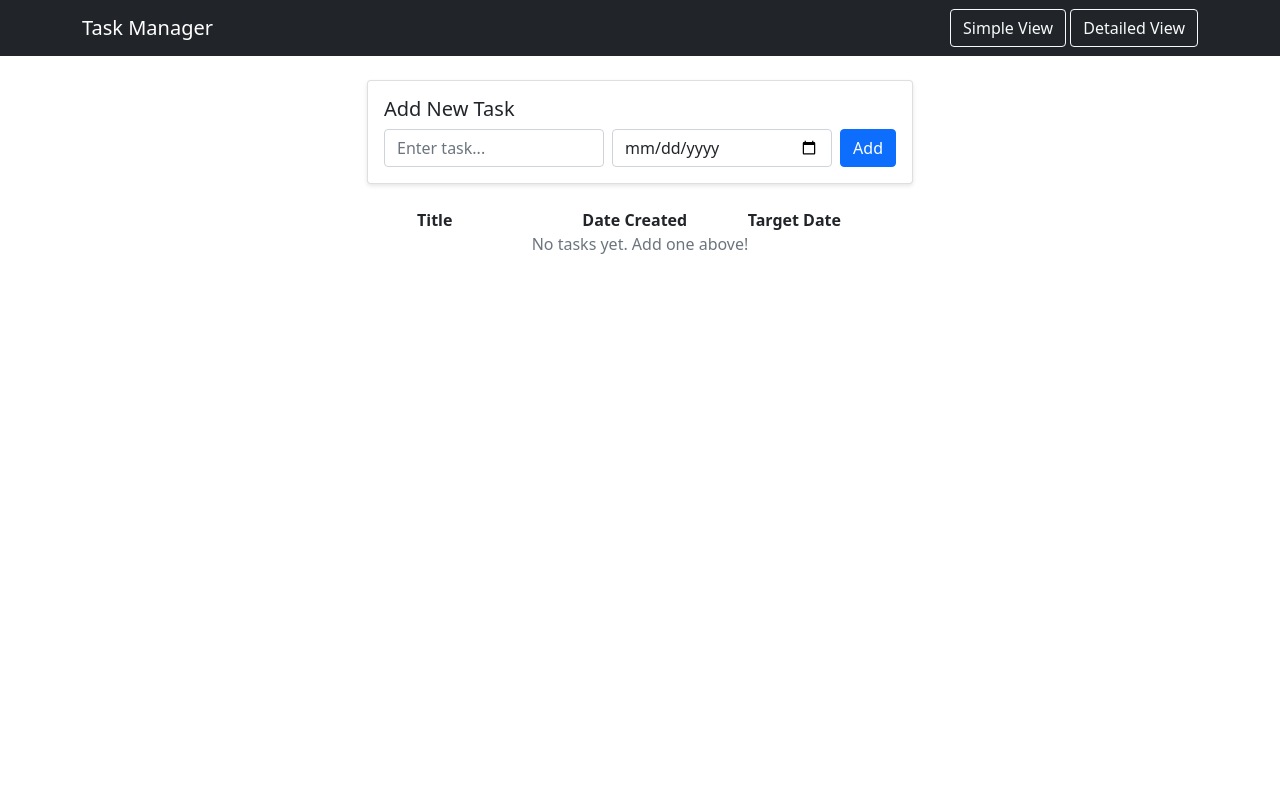
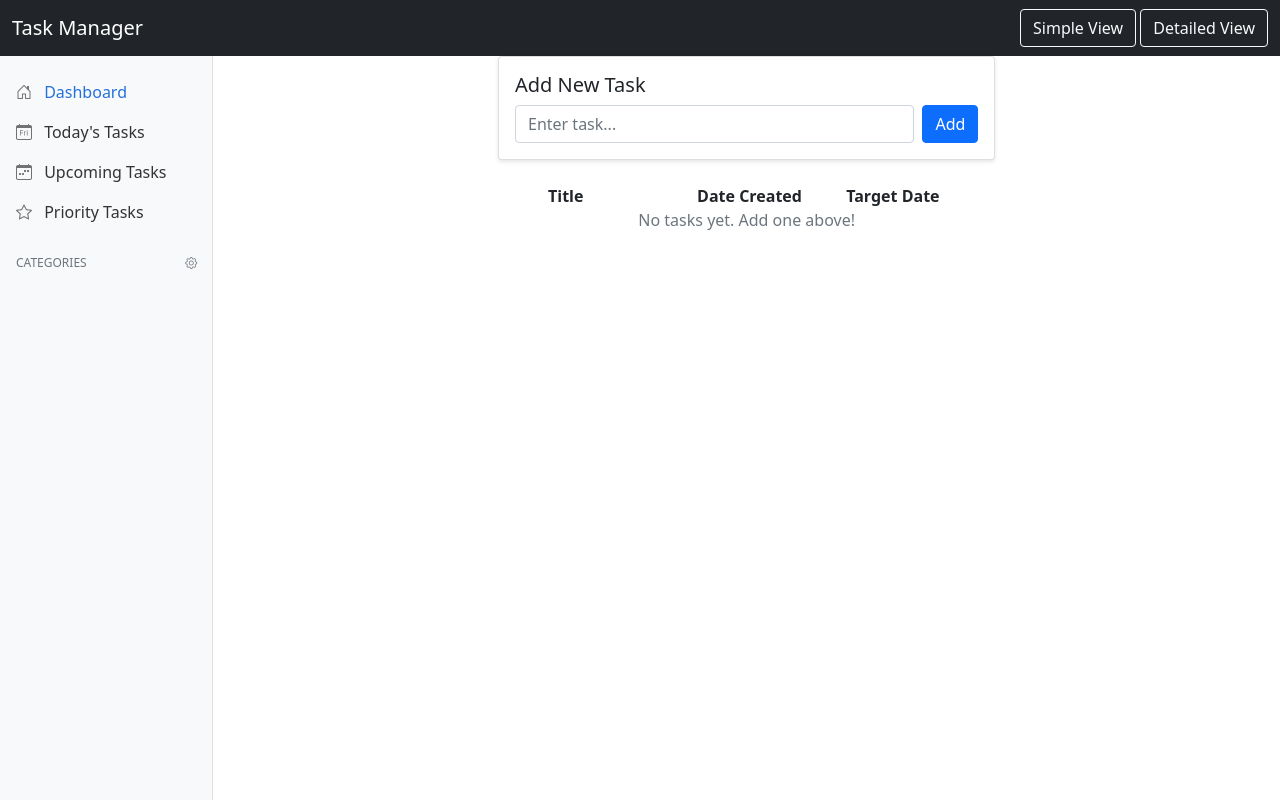
Before and after one commit to Kamalabot/cursor_projects, a Flask app: page / in a window 1280 px wide. Run offline with Flask 3, Linux system fonts and the light colour scheme; some libraries are stand-ins or nearby versions.

Commit message:
commiting the edit process

```diff
--- a/htmx_flask_study/app.py
+++ b/htmx_flask_study/app.py
@@ -1,6 +1,6 @@
 from flask import Flask, render_template, request, jsonify
-from database import db, Task
-from datetime import datetime
+from database import db, Task, Category
+from datetime import datetime, timezone
 app = Flask(__name__)
 app.config['SQLALCHEMY_DATABASE_URI'] = 'sqlite:///tasks.db'
 app.config['SQLALCHEMY_TRACK_MODIFICATIONS'] = False
@@ -86,6 +86,87 @@
     tasks = Task.query.order_by(Task.created_at.desc()).all()
     return render_template('partials/task_list_with_status.html', tasks=tasks)
 
+@app.route('/tasks/today')
+def today_tasks():
+    today = datetime.now(timezone.utc).date()
+    tasks = Task.query.filter(
+        db.func.date(Task.target_date) == today
+    ).order_by(Task.priority.desc()).all()
+    return render_template('partials/task_list_with_status.html', tasks=tasks)
+
+@app.route('/tasks/upcoming')
+def upcoming_tasks():
+    today = datetime.now(timezone.utc).date()
+    tasks = Task.query.filter(
+        Task.target_date > today
+    ).order_by(Task.target_date.asc()).all()
+    return render_template('partials/task_list_with_status.html', tasks=tasks)
+
+@app.route('/tasks/priority')
+def priority_tasks():
+    tasks = Task.query.filter(
+        Task.priority > 0
+    ).order_by(Task.priority.desc()).all()
+    return render_template('partials/task_list_with_status.html', tasks=tasks)
+
+@app.route('/categories/manage')
+def manage_categories():
+    return render_template('partials/manage_categories.html', categories=Category.query.all())
+
+@app.route('/tasks/category/<int:category_id>')
+def category_tasks(category_id):
+    tasks = Task.query.filter_by(category_id=category_id).order_by(Task.created_at.desc()).all()
+    return render_template('partials/task_list_with_status.html', tasks=tasks)
+
+# This context processor makes the 'categories' variable available to all templates
+# automatically without having to pass it explicitly in each route.
+# It queries all categories from the database and injects them into the template context,
+# which is particularly useful for rendering the sidebar navigation that shows all categories
+@app.context_processor
+def inject_categories():
+    return dict(categories=Category.query.all())
+
+@app.route('/tasks/<int:task_id>/edit', methods=['GET', 'POST'])
+def edit_task(task_id):
+    task = Task.query.get_or_404(task_id)
+
+    if request.method == 'POST':
+        task.title = request.form.get('title')
+        if request.form.get('target_date'):
+            task.target_date = datetime.strptime(request.form.get('target_date'), '%Y-%m-%d')
+        task.priority = int(request.form.get('priority', 0))
+        task.status = request.form.get('status', 'pending')
+
+        db.session.commit()
+        return render_template('partials/task_list_with_status.html', tasks=[task])
+
+    return render_template('partials/edit_task.html', task=task)
+
+@app.route('/tasks/<int:task_id>/view')
+def view_task(task_id):
+    task = Task.query.get_or_404(task_id)
+    return render_template('partials/task_list_with_status.html', tasks=[task])
+
+@app.route('/categories/add', methods=['POST'])
+def add_category():
+    name = request.form.get('name')
+    color = request.form.get('color', '#000000')
+
+    if name:
+        category = Category(name=name, color=color)
+        db.session.add(category)
+        db.session.commit()
+
+    return render_template('partials/sidebar.html')
+
+@app.route('/categories/<int:category_id>/delete', methods=['DELETE'])
+def delete_category(category_id):
+    category = Category.query.get_or_404(category_id)
+    db.session.delete(category)
+    db.session.commit()
+
+    return render_template('partials/sidebar.html')
+
 # need to render template for all the partial update
 # being done on the index.html file
 if __name__ == '__main__':
--- a/htmx_flask_study/static/css/custom.css
+++ b/htmx_flask_study/static/css/custom.css
@@ -6,3 +6,80 @@
     text-decoration: line-through;
     color: #6c757d;
 }
+
+/* Sidebar styles */
+.sidebar {
+    position: fixed;
+    top: 56px; /* Height of navbar */
+    bottom: 0;
+    left: 0;
+    z-index: 100;
+    padding: 0;
+    box-shadow: inset -1px 0 0 rgba(0, 0, 0, .1);
+}
+
+.sidebar .nav-link {
+    font-weight: 500;
+    color: #333;
+}
+
+.sidebar .nav-link.active {
+    color: #2470dc;
+}
+
+.sidebar .nav-link:hover {
+    color: #2470dc;
+}
+
+.sidebar-heading {
+    font-size: .75rem;
+    text-transform: uppercase;
+}
+
+.sidebar .nav-link i {
+    margin-right: 8px;
+    color: #727272;
+}
+
+.sidebar .nav-link:hover i {
+    color: #2470dc;
+}
+
+/* Main content adjustment */
+.main-content {
+    margin-left: 240px; /* Width of sidebar */
+}
+
+@media (max-width: 767.98px) {
+    .sidebar {
+        position: static;
+        height: auto;
+    }
+    .main-content {
+        margin-left: 0;
+    }
+}
+
+/* Add these styles to your existing sidebar CSS */
+
+.sidebar .nav-link,
+.sidebar .link-secondary {
+    cursor: pointer;
+}
+
+/* Optional: Add hover effect for better interaction feedback */
+.sidebar .nav-link:hover,
+.sidebar .link-secondary:hover {
+    background-color: rgba(0, 0, 0, 0.05);
+    cursor: pointer;
+    transition: all 0.2s ease;
+}
+
+/* Add to your existing CSS */
+.color-dot {
+    display: inline-block;
+    width: 12px;
+    height: 12px;
+    border-radius: 50%;
+    margin-right: 8px;
+}
--- a/htmx_flask_study/templates/base.html
+++ b/htmx_flask_study/templates/base.html
@@ -5,13 +5,13 @@
     <meta name="viewport" content="width=device-width, initial-scale=1.0">
     <title>Task Manager</title>
     <link href="https://cdn.jsdelivr.net/npm/bootstrap@5.1.3/dist/css/bootstrap.min.css" rel="stylesheet">
+    <link rel="stylesheet" href="https://cdn.jsdelivr.net/npm/bootstrap-icons@1.8.1/font/bootstrap-icons.css">
     <script src="https://unpkg.com/htmx.org@1.9.0"></script>
     <link rel="stylesheet" href="{{ url_for('static', filename='css/custom.css') }}">
 </head>
 <body>
-    <!-- Navbar -->
     <nav class="navbar navbar-dark bg-dark">
-        <div class="container">
+        <div class="container-fluid">
             <a class="navbar-brand" href="/">Task Manager</a>
             <div>
                 <a href="/" class="btn btn-outline-light">Simple View</a>
@@ -20,9 +20,18 @@
         </div>
     </nav>
 
-    <div class="container mt-4">
-        <!-- Content that is created in the index.html file -->
-        {% block content %}{% endblock %}
+    <div class="container-fluid">
+        <div class="row">
+            <!-- Sidebar -->
+            <div class="col-md-3 col-lg-2 d-md-block bg-light sidebar collapse">
+                {% include 'partials/sidebar.html' %}
+            </div>
+
+            <!-- Main content -->
+            <div class="col-md-9 col-lg-10 ms-sm-auto px-md-4">
+                {% block content %}{% endblock %}
+            </div>
+        </div>
     </div>
 
     <script src="https://cdn.jsdelivr.net/npm/bootstrap@5.1.3/dist/js/bootstrap.bundle.min.js"></script>
--- a/htmx_flask_study/templates/detailed_index.html
+++ b/htmx_flask_study/templates/detailed_index.html
@@ -39,7 +39,9 @@
 
         <div class="mt-4">
             <div id="detailed-task-list">
-                {% include 'partials/task_list_with_status.html' %}
+                <div id="task-content">
+                    {% include 'partials/task_list_with_status.html' %}
+                </div>
             </div>
         </div>
     </div>
--- a/htmx_flask_study/templates/index.html
+++ b/htmx_flask_study/templates/index.html
@@ -6,16 +6,15 @@
         <div class="card">
             <div class="card-body">
                 <h5 class="card-title">Add New Task</h5>
-                <form hx-post="/tasks" hx-target="#task-list" class="d-flex">
+                <form hx-post="/tasks" hx-target="#task-content" class="d-flex">
                     <input type="text" name="title" class="form-control me-2" placeholder="Enter task..." required>
-                    <input type="date" name="target_date" class="form-control me-2" placeholder="Enter target date..." required>
                     <button type="submit" class="btn btn-primary">Add</button>
                 </form>
             </div>
         </div>
 
         <div class="mt-4">
-            <div id="task-list">
+            <div id="task-content">
                 {% include 'partials/task_list.html' %}
             </div>
         </div>
--- /dev/null
+++ b/htmx_flask_study/templates/partials/sidebar.html
@@ -0,0 +1,55 @@
+<div class="position-sticky pt-3">
+    <ul class="nav flex-column">
+        <li class="nav-item">
+            <a class="nav-link active" href="/">
+                <i class="bi bi-house-door"></i>
+                Dashboard
+            </a>
+        </li>
+        <li class="nav-item">
+            <a class="nav-link"
+               hx-get="/tasks/today"
+               hx-target="#task-content">
+                <i class="bi bi-calendar-day"></i>
+                Today's Tasks
+            </a>
+        </li>
+        <li class="nav-item">
+            <a class="nav-link"
+               hx-get="/tasks/upcoming"
+               hx-target="#task-content">
+                <i class="bi bi-calendar-week"></i>
+                Upcoming Tasks
+            </a>
+        </li>
+        <li class="nav-item">
+            <a class="nav-link"
+               hx-get="/tasks/priority"
+               hx-target="#task-content">
+                <i class="bi bi-star"></i>
+                Priority Tasks
+            </a>
+        </li>
+    </ul>
+
+    <h6 class="sidebar-heading d-flex justify-content-between align-items-center px-3 mt-4 mb-1 text-muted">
+        <span>Categories</span>
+        <a class="link-secondary"
+           hx-get="/categories/manage"
+           hx-target="#task-content">
+            <i class="bi bi-gear"></i>
+        </a>
+    </h6>
+    <ul class="nav flex-column mb-2" id="sidebar-category-list">
+        {% for category in categories %}
+        <li class="nav-item">
+            <a class="nav-link"
+               hx-get="/tasks/category/{{ category.id }}"
+               hx-target="#task-content">
+                <span class="color-dot" style="background-color: {{ category.color }}"></span>
+                {{ category.name }}
+            </a>
+        </li>
+        {% endfor %}
+    </ul>
+</div>
--- a/htmx_flask_study/templates/partials/task_list.html
+++ b/htmx_flask_study/templates/partials/task_list.html
@@ -11,30 +11,27 @@
 </div>
 <!-- Tasks variable is coming from the app.py file -->
 {% for task in tasks %}
-<div class="card mb-2">
-    <div class="card-body d-flex align-items-center">
-        <div style="width: 200px">
-            <!-- the post request is sent to the toggle_task function in app.py -->
-            <!--Entire table is updated with data from the database-->
+<div class="card mb-2" id="task-{{ task.id }}">
+    <div class="card-body d-flex justify-content-between align-items-center">
+        <div>
             <input type="checkbox"
                    {% if task.completed %}checked{% endif %}
                    hx-post="/tasks/{{ task.id }}/toggle"
-                   hx-target="#task-list"
+                   hx-target="#task-content"
                    class="form-check-input me-2">
             <span class="{% if task.completed %}text-muted text-decoration-line-through{% endif %}">
                 {{ task.title }}
             </span>
         </div>
-        <div class="d-flex justify-content-between" style="flex-grow: 1">
-            <span class="{% if task.completed %}text-muted text-decoration-line-through{% endif %}">
-                {{ task.created_at.strftime('%Y-%m-%d') }}
-            </span>
-            <span class="{% if task.completed %}text-muted text-decoration-line-through{% endif %}">
-                {{ task.target_date.strftime('%Y-%m-%d') if task.target_date else 'No target date' }}
-            </span>
+        <div>
+            <button class="btn btn-secondary btn-sm"
+                    hx-get="/tasks/{{ task.id }}/edit"
+                    hx-target="#task-{{ task.id }}">
+                <i class="bi bi-pencil"></i> Edit
+            </button>
             <button class="btn btn-danger btn-sm"
                     hx-delete="/tasks/{{ task.id }}/delete"
-                    hx-target="#task-list">
+                    hx-target="#task-content">
                 Delete
             </button>
         </div>
```
Also changed, not shown: htmx_flask_study/database.py (+7 -0 lines), htmx_flask_study/htmx_detail_task_readme.md (added, +244 -0 lines), htmx_flask_study/templates/partials/edit_task.html (added, +38 -0 lines), htmx_flask_study/templates/partials/manage_categories.html (added, +39 -0 lines), htmx_flask_study/templates/partials/task_list_with_status.html (+11 -6 lines).
